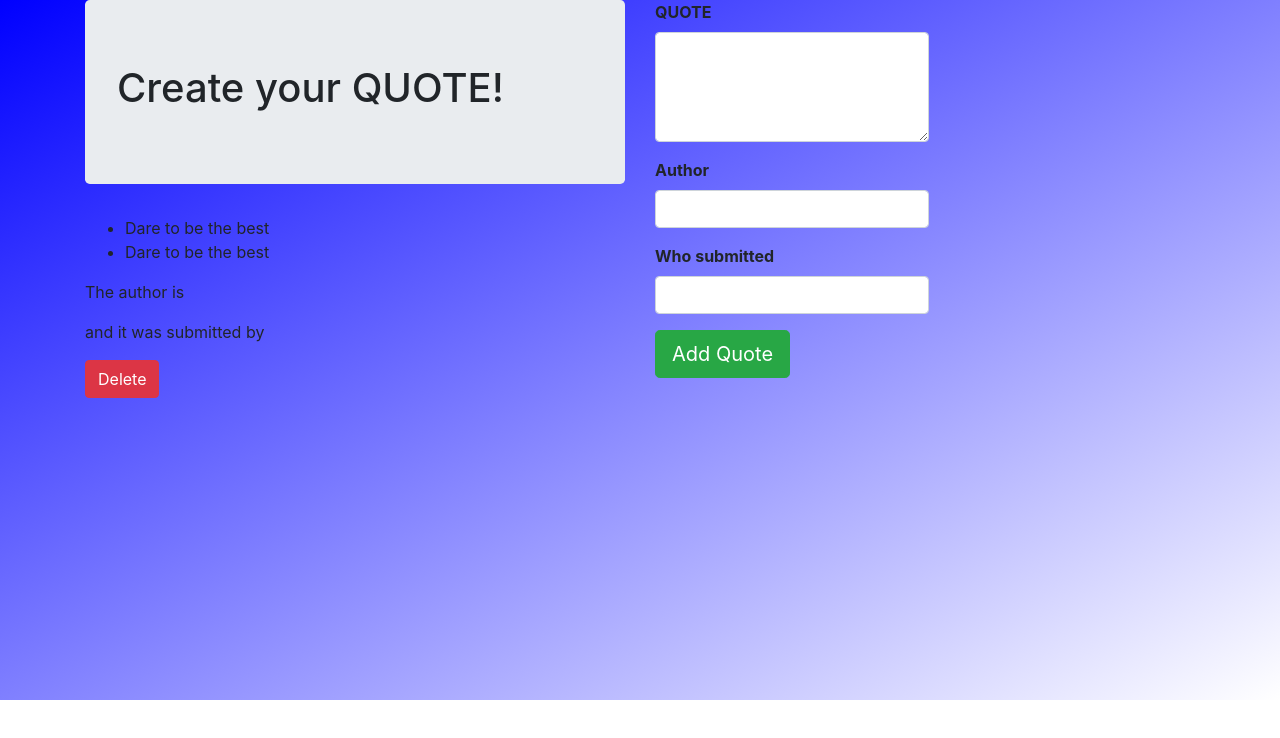
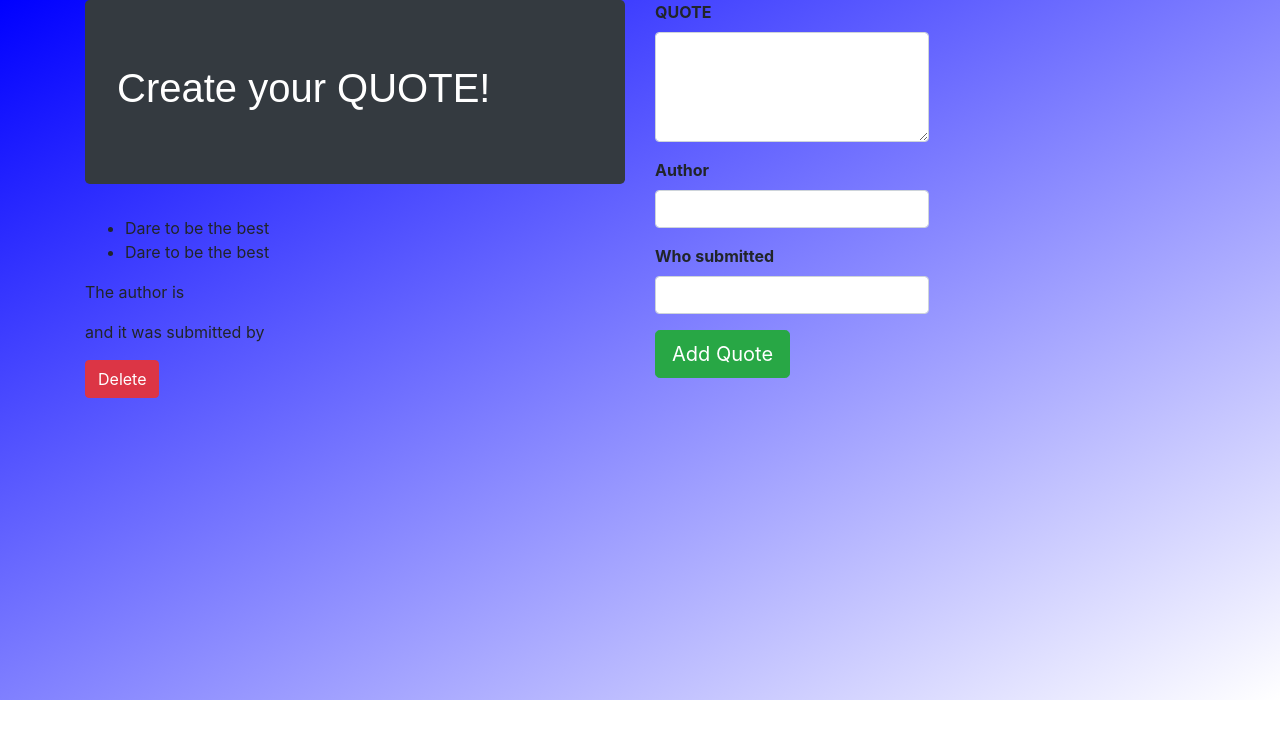
Before and after one commit to carolmbithe/Quotes, an Angular app: page / in a window 1280 px wide. Shown: the top 738 px of the page. Built offline with nearby package versions, Linux system fonts and the light colour scheme.

Commit message:
edited the jumbotron

```diff
--- a/src/app/quote/quote.component.html
+++ b/src/app/quote/quote.component.html
@@ -2,7 +2,7 @@
 <div class="container">
   <div class="row">
     <div class="col-md-6">
-    <div class="jumbotron">
+    <div class="jumbotron bg-dark text-white">
 <h1>Create your {{ title }}!</h1>
 </div>
 
--- a/src/styles.css
+++ b/src/styles.css
@@ -12,3 +12,6 @@
     background-color: blue;
     background-image: linear-gradient(to bottom right, blue, white);
 }
+h1{
+    font-family: fantasy;
+}
```
